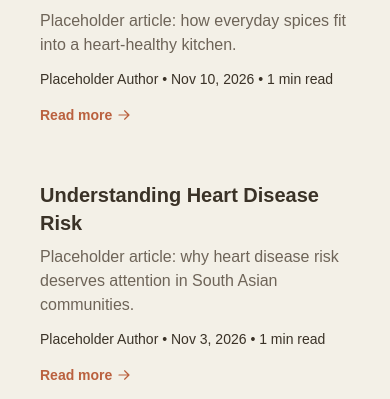
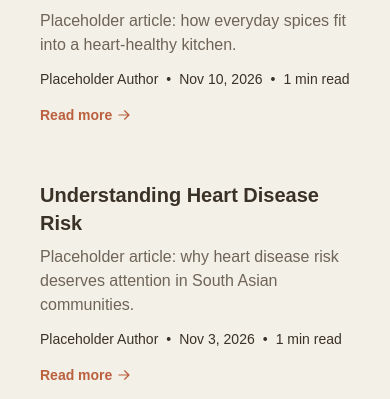
Before and after one commit to SpiceAndWellnessSociety/website, a Next.js app: page /articles in a window 390 px wide. Shown: the part 371-770 px from the top of the page. Built offline with nearby package versions, Linux system fonts and the light colour scheme.

Commit message:
fix: separate meta bullets into their own spans

```diff
--- a/app/articles/page.tsx
+++ b/app/articles/page.tsx
@@ -44,9 +44,12 @@ export default async function Page() {
               {article.title}
             </h2>
             <p className="mt-2 text-ccgarlic-light">{article.blurb}</p>
-            <p className="mt-3 text-sm">
-              {article.author} <span className="md:hidden">• {date} </span>•{" "}
-              {article.readTime} min read
+            <p className="mt-3 flex flex-wrap items-center gap-x-2 text-sm">
+              <span>{article.author}</span>
+              <span className="md:hidden" aria-hidden="true">•</span>
+              <span className="md:hidden">{date}</span>
+              <span aria-hidden="true">•</span>
+              <span>{article.readTime} min read</span>
             </p>
             <span className="mt-4 flex items-center gap-1 text-sm font-bold text-ccspice">
               Read more
```
